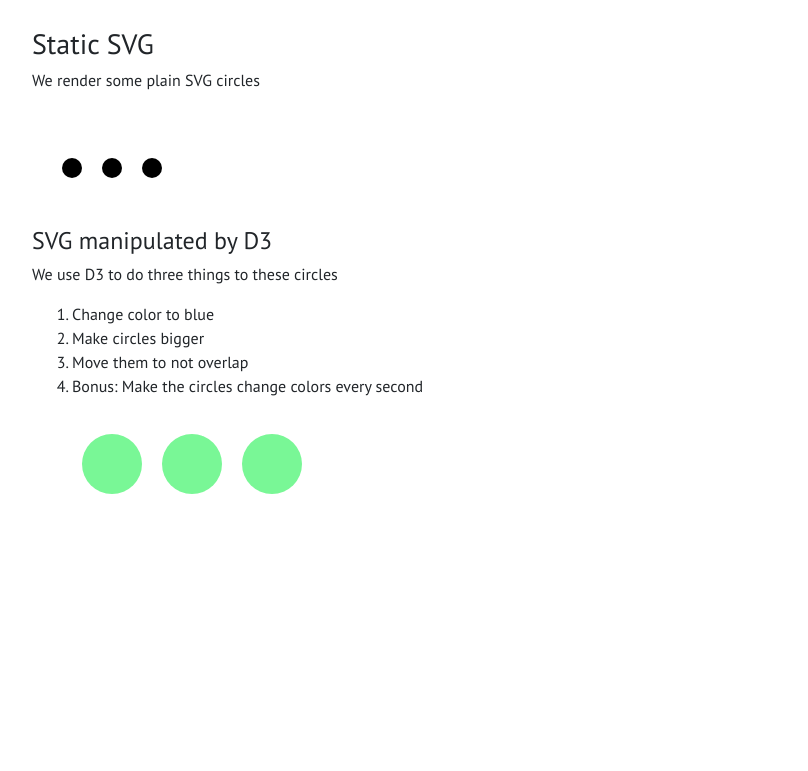
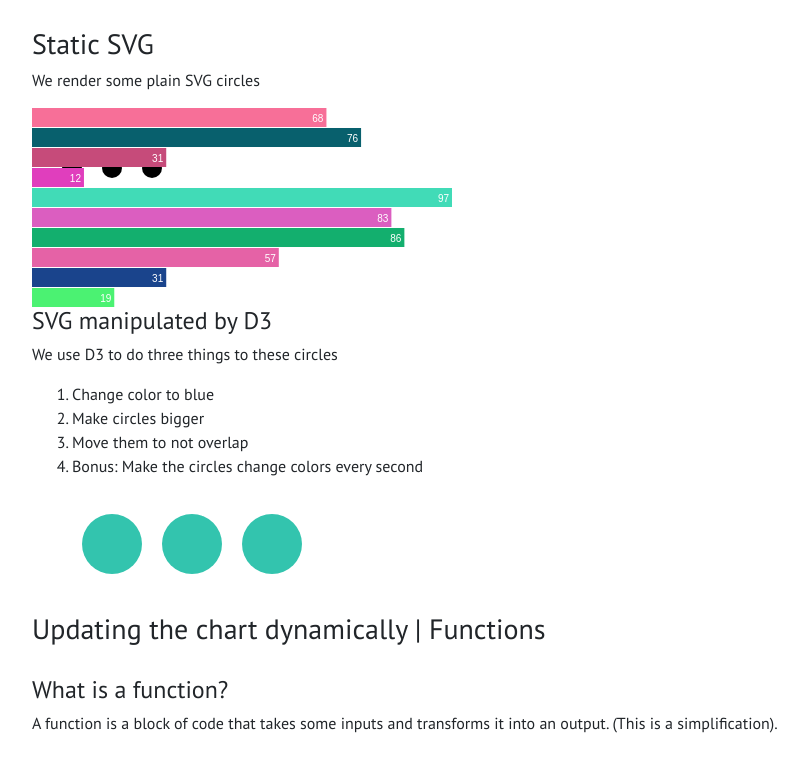
Before and after one commit to dwanderton/data-visualization, a plain HTML site: page index.html in a window 1280 px wide. Shown: the part 1034-1805 px from the top of the page, without its empty margins (53-861 px from the left). Before the commit the page ends 1606 px from the top, so only its background shows below. Drawn offline with nearby package versions, Linux system fonts and the light colour scheme.

Commit message:
Update index.html

```diff
--- a/index.html
+++ b/index.html
@@ -70,8 +70,73 @@
         <circle cx="80" cy="60" r="10"></circle>
         <circle cx="120" cy="60" r="10"></circle>
       </svg>
+          <h3>Updating the chart dynamically | Functions</h1>
+      <br />
+      <h4> What is a function? </h2>
+      <p>
+        A function is a block of code that takes some inputs and transforms it
+        into an output. (This is a simplification).
+      </p>
+      <br />
+      <svg id="svg3">
+      </svg>
+    </div>
+  <script>
+    /* for the forth lecture */
+      // Let's put everything in two functions
 
-    </div>
+      function generateData() {
+        // Fill this out
+        var data =[];
+        for(var i=1; i <= 10; i++)
+        {
+         data.push(Math.floor(Math.random()*100));
+        }
+        return data;
+      }
+
+      function drawChart(data) {
+        d3.select("#svg3").selectAll("*").remove()
+        // Put in your bar chart code
+        var width = 420;
+        var barHeight = 20;
+
+        var x = d3.scale.linear()
+            .domain([0, d3.max(data)])
+            .range([0, width]);
+
+        var chart1 = d3.select("#svg1")
+            .attr("width", width)
+            .attr("height", barHeight * data.length)
+            .attr("class", "chart");
+
+        var bar1 = chart1.selectAll("g")
+            .data(data)
+          .enter().append("g")
+            .attr("transform", function(d, i) { return "translate(0," + i * barHeight + ")"; });
+
+        bar1.append("rect")
+            .attr("width", function(d, i) {return x(d)})
+            .attr("height", barHeight - 1)
+            .style("fill", function() { return randomColor({luminosity: 'bright'})});
+
+        bar1.append("text")
+            .attr("x", function(d) { return x(d) - 3; })
+            .attr("y", barHeight / 2)
+            .attr("dy", ".35em")
+            .text(function(d) { return d; });
+      }
+
+      function repeatedTask() {
+        // What goes here?
+        drawChart(generateData());
+      }
+
+      // How do you call the repeatedTask again and again every second?
+      setInterval(function(){
+        repeatedTask()
+      }, 500)
+    </script>
     <script>
       $( document ).ready(function() {
       /* for the second exercise */
```
